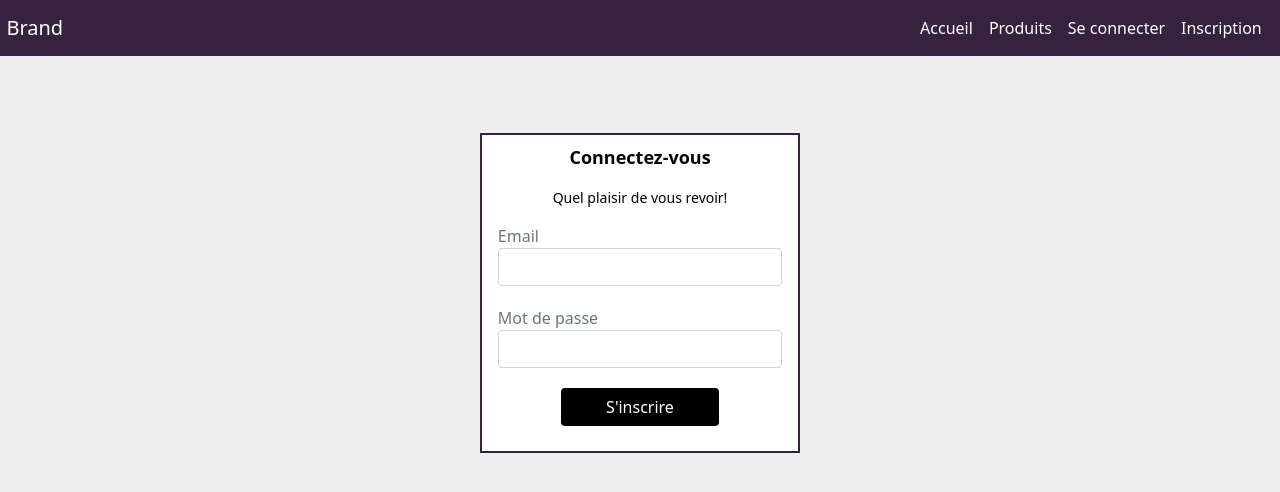
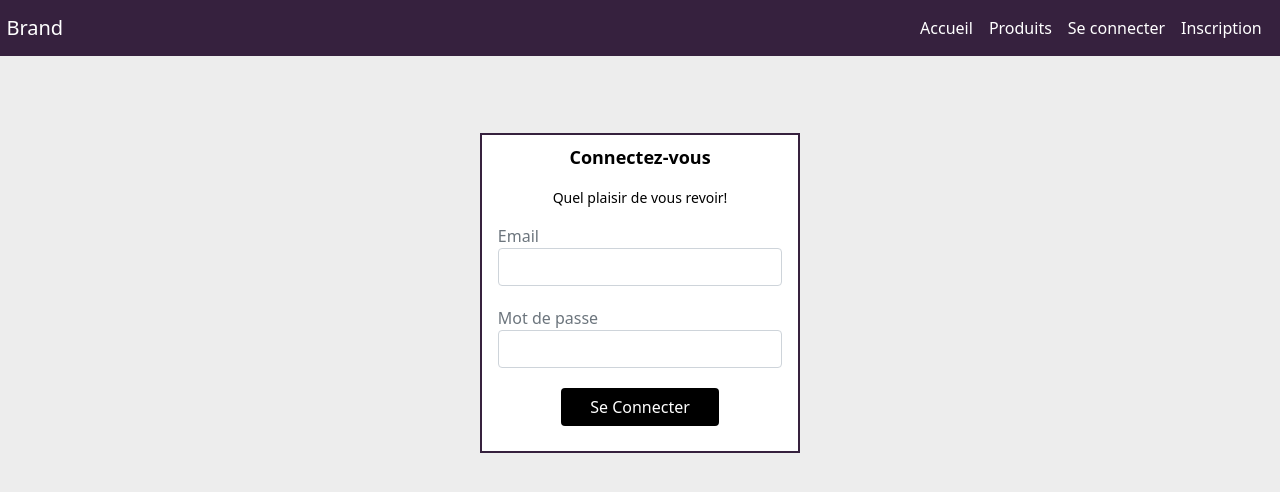
Before and after one commit to mohamed-mowafya/e-commerce-gadget-factory, a React (Create React App) app in the folder ecommerce-frontend/: page /login in a window 1280 px wide. Shown: the top 492 px of the page. Built offline with nearby package versions, Linux system fonts and the light colour scheme; no server answers.

Commit message:
Update Login.js

```diff
--- a/ecommerce-frontend/src/usagers/Login.js
+++ b/ecommerce-frontend/src/usagers/Login.js
@@ -65,7 +65,7 @@ const Login = () => {
                     <label className="text-muted">Mot de passe</label>
                     <input onChange={changementValeurs('mdp')} type="password" className="form-control" value={mdp}/>
                 </div>
-                <button className="btn btn-inscription" onClick={submitValeurs}>S'inscrire</button>
+                <button className="btn btn-inscription" onClick={submitValeurs}>Se Connecter</button>
             </form>
         </div>
     )
```
